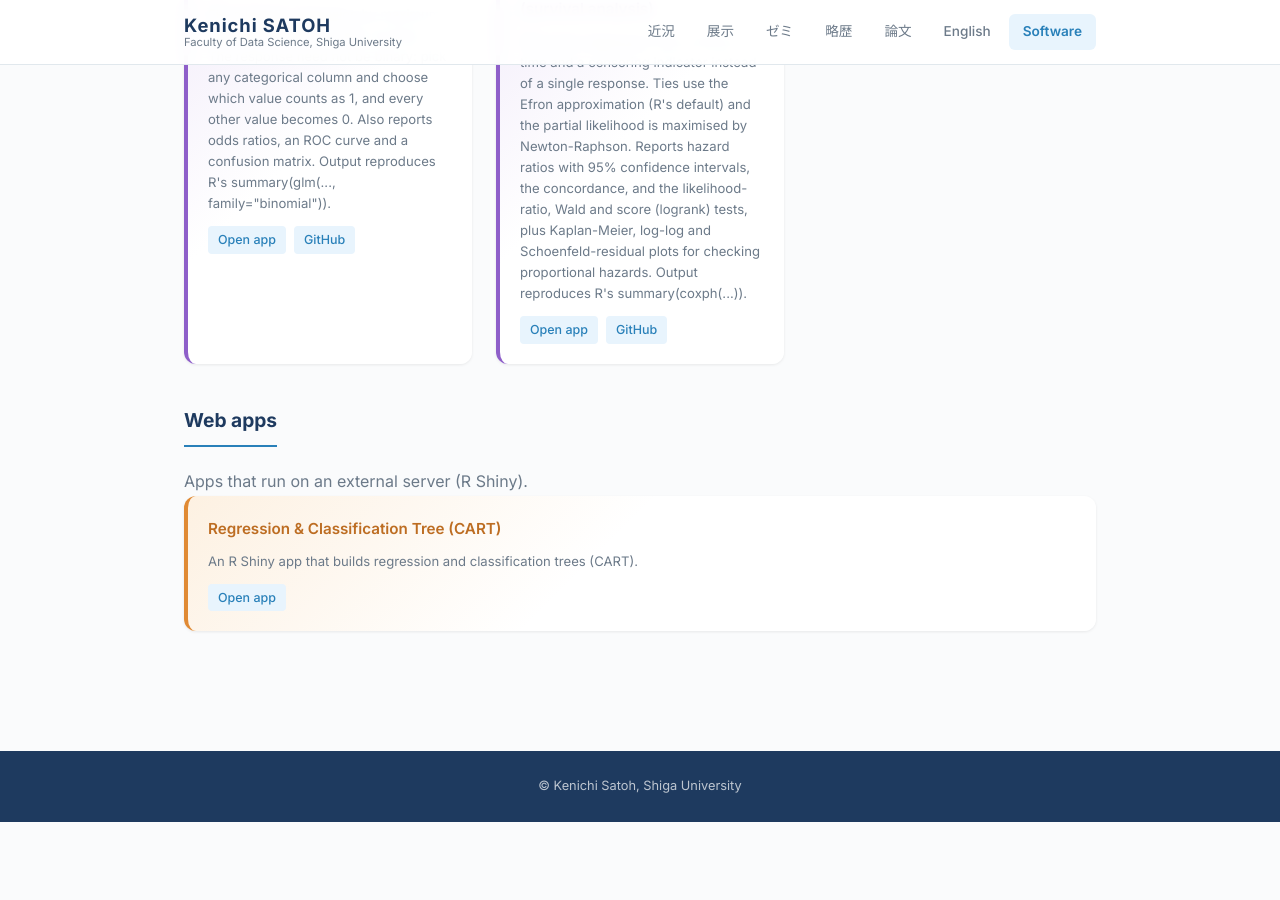
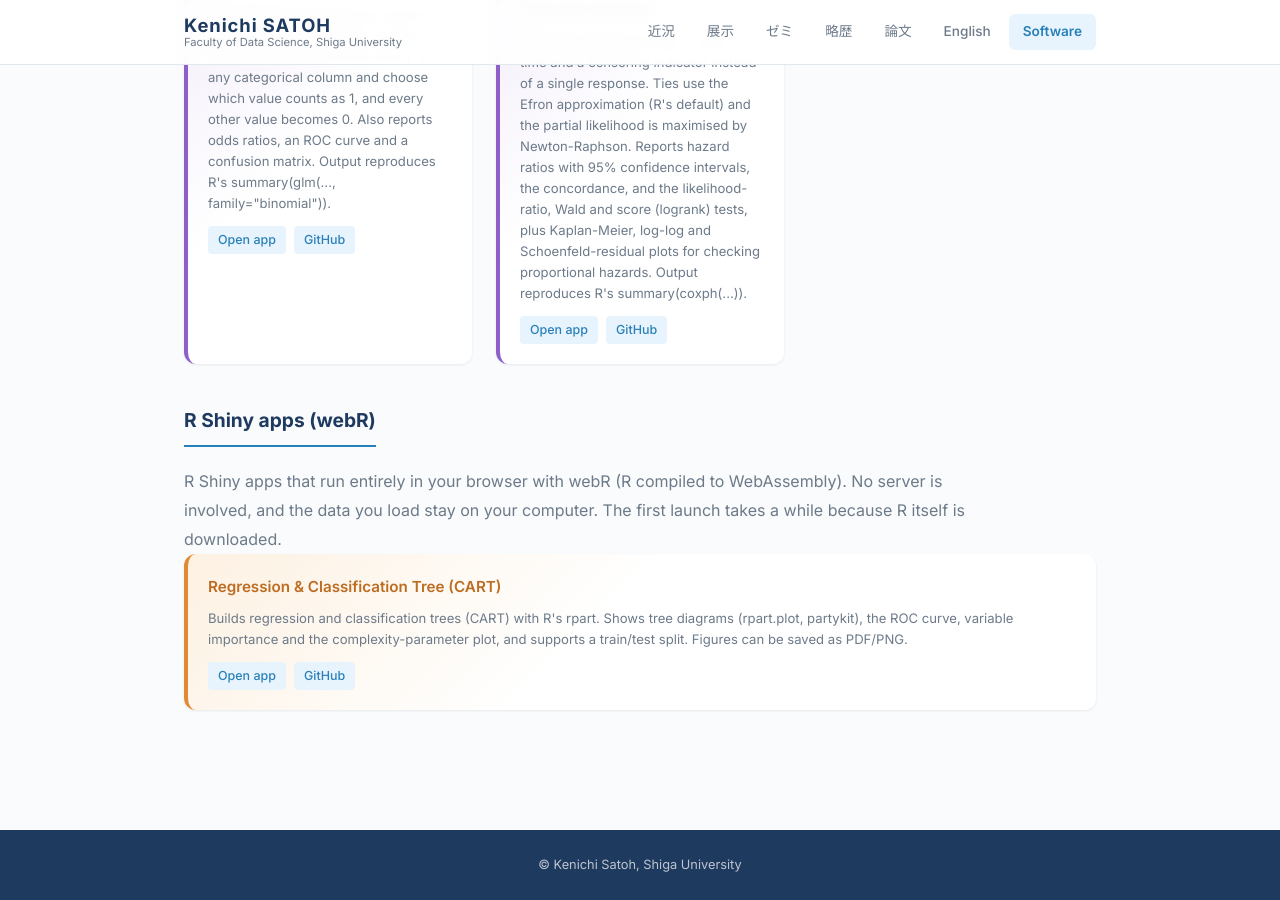
Before and after one commit to ksatohds/ksatohds.github.io, a Jekyll site: the page built from software.md, in a window 1280 px wide and 900 px high, scrolled down 2540 px. Built offline with Jekyll 4.4.1, drawn with Linux system fonts in a browser that asks for light colours; before the commit the page ends 3362 px from its top, so only the background shows below that; some of the changed text lies outside the part shown.

Commit message:
20261004 ソフトウェア: Webアプリ（CART）を webR 版に切り替え
shinyapps.io 版から、ブラウザだけで動く Shinylive / webR 版
（https://ksatohds.github.io/webR/CART/、ソースは ksatohds/webR）にリンクを変更。
見出しを「R Shiny アプリ（webR）」に、説明文をサーバー不要・データが外に出ない旨に改訂。

Co-Authored-By: Claude Opus 5.5 <noreply@anthropic.com>

```diff
--- a/software.md
+++ b/software.md
@@ -31,7 +31,7 @@ title: Software
 
 <div class="section">
   <h2 class="section-title" data-ja="ソフトウェア">Software</h2>
-  <p style="color: var(--color-text-light); line-height: 1.8; max-width: 800px;" data-ja="GitHubで公開しているRパッケージ、ブラウザで動くHTMLアプリ、サーバー上で動くWebアプリを紹介します。いずれもインストール不要です。">R packages published on GitHub, plus browser-based HTML apps and a server-hosted web app — no installation required.</p>
+  <p style="color: var(--color-text-light); line-height: 1.8; max-width: 800px;" data-ja="GitHubで公開しているRパッケージ、ブラウザで動くHTMLアプリ、webR によりブラウザ上で動く R Shiny アプリを紹介します。いずれもインストール不要です。">R packages published on GitHub, plus browser-based HTML apps and R Shiny apps that run in the browser with webR — no installation required.</p>
 </div>
 
 <div class="section">
@@ -210,16 +210,17 @@ title: Software
 </div>
 
 <div class="section">
-  <h2 class="section-title" data-ja="Webアプリ">Web apps</h2>
-  <p style="color: var(--color-text-light); line-height: 1.8; max-width: 800px;" data-ja="外部サーバー上で動作するアプリです。">Apps that run on an external server (R Shiny).</p>
+  <h2 class="section-title" data-ja="R Shiny アプリ（webR）">R Shiny apps (webR)</h2>
+  <p style="color: var(--color-text-light); line-height: 1.8; max-width: 800px;" data-ja="R を WebAssembly 化した webR により、R Shiny アプリをブラウザだけで動かしています。サーバーは使わず、読み込んだデータは手元のパソコンから外に出ません。初回は R 本体を読み込むため、起動に時間がかかります。">R Shiny apps that run entirely in your browser with webR (R compiled to WebAssembly). No server is involved, and the data you load stay on your computer. The first launch takes a while because R itself is downloaded.</p>
   <div class="gallery-grid sw-web">
 
     <div class="gallery-item">
       <div class="gallery-body">
         <h3 data-ja="回帰木・分類木 CART">Regression &amp; Classification Tree (CART)</h3>
-        <p data-ja="回帰木・分類木（CART）を構築する R Shiny アプリ。">An R Shiny app that builds regression and classification trees (CART).</p>
+        <p data-ja="R の rpart で回帰木・分類木（CART）を構築します。木の図（rpart.plot・partykit）、ROC曲線、変数重要度、複雑度パラメータの図を表示し、学習・テストデータへの分割にも対応します。図は PDF/PNG で保存できます。">Builds regression and classification trees (CART) with R's rpart. Shows tree diagrams (rpart.plot, partykit), the ROC curve, variable importance and the complexity-parameter plot, and supports a train/test split. Figures can be saved as PDF/PNG.</p>
         <div class="gallery-links">
-          <a href="https://kenichi-satoh.shinyapps.io/CART/" data-ja="アプリを開く">Open app</a>
+          <a href="https://ksatohds.github.io/webR/CART/" data-ja="アプリを開く">Open app</a>
+          <a href="https://github.com/ksatohds/webR">GitHub</a>
         </div>
       </div>
     </div>
```
